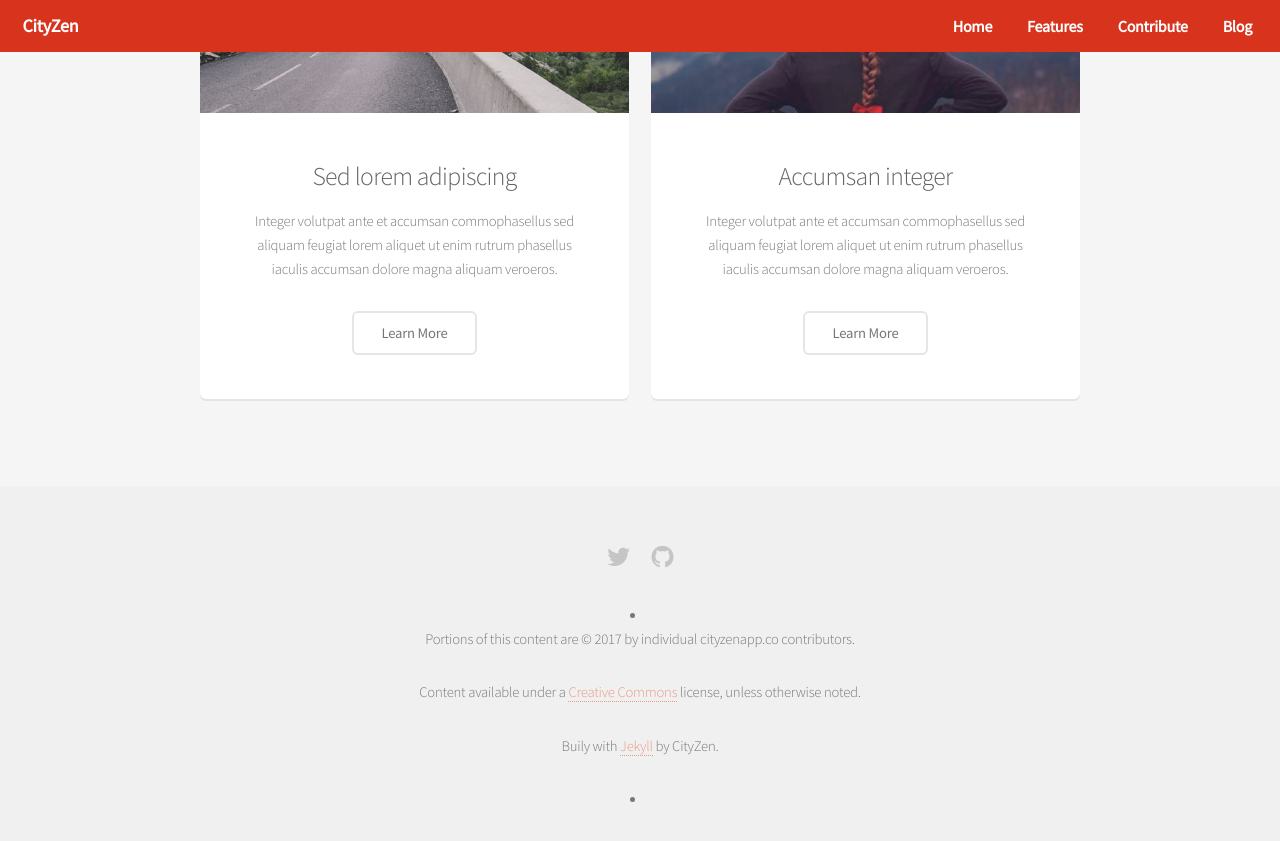
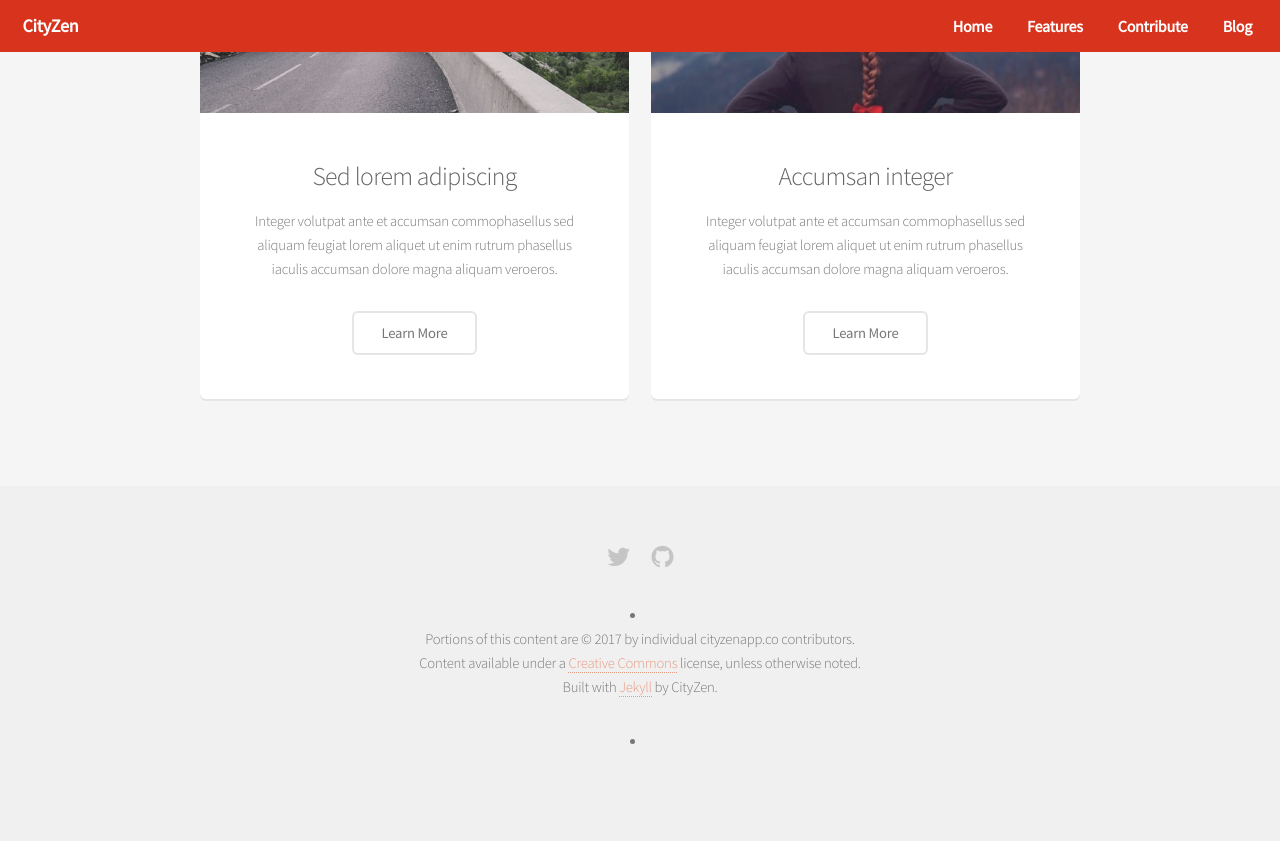
Before and after one commit to CityZenApp/Website, a Jekyll site: the page built from index.html, in a window 1280 px wide and 900 px high, scrolled down 2023 px. Shown: the top 841 px of the window. Built offline with Jekyll 4.4.1, drawn with Linux system fonts in a browser that asks for light colours; the list of posts is cut into pages by our own code.

Commit message:
Update footer.html

```diff
--- a/_includes/footer.html
+++ b/_includes/footer.html
@@ -6,9 +6,9 @@
 					<li><a href="https://github.com/CityZenApp" target="blank" class="icon fa-github"><span class="label">Github</span></a></li>
 				</ul>
 				<li>
-					<p>Portions of this content are &copy; 2017 by individual cityzenapp.co contributors.</p>
-					<p> Content available under a <a href="https://creativecommons.org/licenses/by-sa/4.0/" target="blank">Creative Commons</a> license, unless otherwise noted.</p>
-					<p> Buily with <a href="https://jekyllrb.com/" target="blank">Jekyll</a> by CityZen.</p>
+					<p>Portions of this content are &copy; 2017 by individual cityzenapp.co contributors.<br />
+					Content available under a <a href="https://creativecommons.org/licenses/by-sa/4.0/" target="blank">Creative Commons</a> license, unless otherwise noted.<br />
+					Built with <a href="https://jekyllrb.com/" target="blank">Jekyll</a> by CityZen.</p>
 				<li>
 			</footer>
 
```
